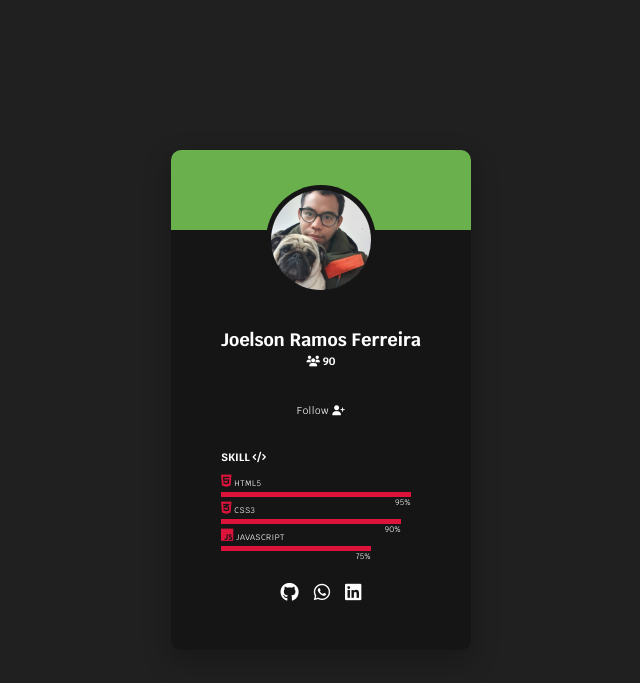
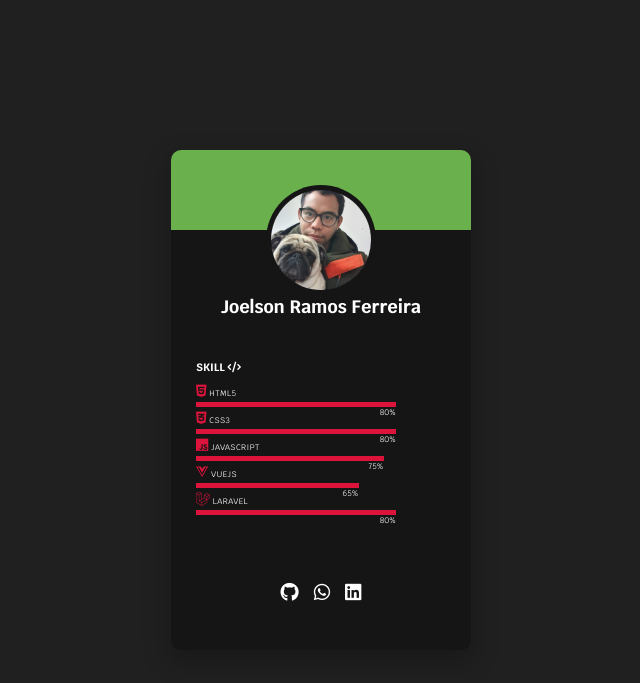
Before and after one commit to joelsonRamos/cartao-visita, a plain HTML site: page index.html in a window 1280 px wide. Shown: the whole page, without its empty margins (319-959 px from the left). Drawn offline with Linux system fonts and the light colour scheme.

Commit message:
add skill

```diff
--- a/css/estilo.scss
+++ b/css/estilo.scss
@@ -66,7 +66,7 @@ body {
   .name {
     position: absolute;
     margin: auto;
-    top: -105px;
+    top: -170px;
     right: 0;
     bottom: 0;
     left: 0;
@@ -94,33 +94,33 @@ body {
       width: 40px;
     }
   }
-  .button {
-    position: absolute;
-    margin: auto;
-    padding: 8px;
-    top: 20px;
-    right: 0;
-    bottom: 0;
-    left: 0;
-    width: inherit;
-    height: 40px;
-    text-align: center;
-    animation: fadeIn 2s ease-in;
-    outline: none;
-    a {
-      padding: 5px 20px;
-      border-radius: 10px;
-      color: white;
-      letter-spacing: 0.05em;
-      text-decoration: none;
-      font-size: 10px;
-      transition: all 1s;
-      &:hover {
-        color: white;
-        background: crimson;
-      }
-    }
-  }
+  // .button {
+  //   position: absolute;
+  //   margin: auto;
+  //   padding: 8px;
+  //   top: 20px;
+  //   right: 0;
+  //   bottom: 0;
+  //   left: 0;
+  //   width: inherit;
+  //   height: 40px;
+  //   text-align: center;
+  //   animation: fadeIn 2s ease-in;
+  //   outline: none;
+  //   a {
+  //     padding: 5px 20px;
+  //     border-radius: 10px;
+  //     color: white;
+  //     letter-spacing: 0.05em;
+  //     text-decoration: none;
+  //     font-size: 10px;
+  //     transition: all 1s;
+  //     &:hover {
+  //       color: white;
+  //       background: crimson;
+  //     }
+  //   }
+  // }
 
   .ds-skill {
     position: absolute;
@@ -128,8 +128,8 @@ body {
     bottom: 10px;
     right: 0;
     left: 0;
-    width: 200px;
-    height: 190px;
+    width: 250px;
+    height: 280px;
     animation: mvBottom 1.5s;
     h6 {
       margin-bottom: 10px;
@@ -164,18 +164,30 @@ body {
         }
       }
       .bar-html {
-        width: 95%;
+        width: 80%;
         animation: htmlSkill 1s;
         animation-delay: .4s;
       }
       .bar-css {
-        width: 90%;
+        width: 80%;
         animation: cssSkill 2s;
         animation-delay: .4s;
       }
       .bar-js {
 
         width: 75%;
+        animation: jsSkill 3s;
+        animation-delay: .4s;
+      }
+      .bar-vuejs {
+
+        width: 65%;
+        animation: jsSkill 3s;
+        animation-delay: .4s;
+      }
+      .bar-laravel {
+
+        width: 80%;
         animation: jsSkill 3s;
         animation-delay: .4s;
       }
--- a/index.html
+++ b/index.html
@@ -19,30 +19,42 @@
       </div>
       <div class="name">
         <a href="#" target="_blank">Joelson Ramos Ferreira</a>
-        <h6 title="Followers"><i class="fas fa-users"></i> <span class="followers">90</span></h6>
+        <!-- <h6 title="Followers"><i class="fas fa-users"></i> <span class="followers">90</span></h6> -->
       </div>
-      <div class="button">
+      <!-- <div class="button">
         <a href="#" class="btn" onmousedown="follow();">Follow <i class="fas fa-user-plus"></i></a>
-      </div>
+      </div> -->
 
       <div class="ds-skill">
         <h6>Skill <i class="fa fa-code" aria-hidden="true"></i></h6>
         <div class="skill html">
           <h6><i class="fab fa-html5"></i> HTML5 </h6>
           <div class="bar bar-html">
-            <p>95%</p>
+            <p>80%</p>
           </div>
         </div>
         <div class="skill css">
           <h6><i class="fab fa-css3-alt"></i> CSS3 </h6>
           <div class="bar bar-css">
-            <p>90%</p>
+            <p>80%</p>
           </div>
         </div>
         <div class="skill javascript">
           <h6><i class="fab fa-js"></i> JavaScript </h6>
           <div class="bar bar-js">
             <p>75%</p>
+          </div>
+        </div>
+        <div class="skill vuejs">
+          <h6><i class="fab fa-vuejs"></i> Vuejs </h6>
+          <div class="bar bar-vuejs">
+            <p>65%</p>
+          </div>
+        </div>
+        <div class="skill laravel">
+          <h6><i class="fab fa-laravel"></i> Laravel </h6>
+          <div class="bar bar-laravel">
+            <p>80%</p>
           </div>
         </div>
       </div>
```
Also changed, not shown: css/estilo.css, 1 other file.
